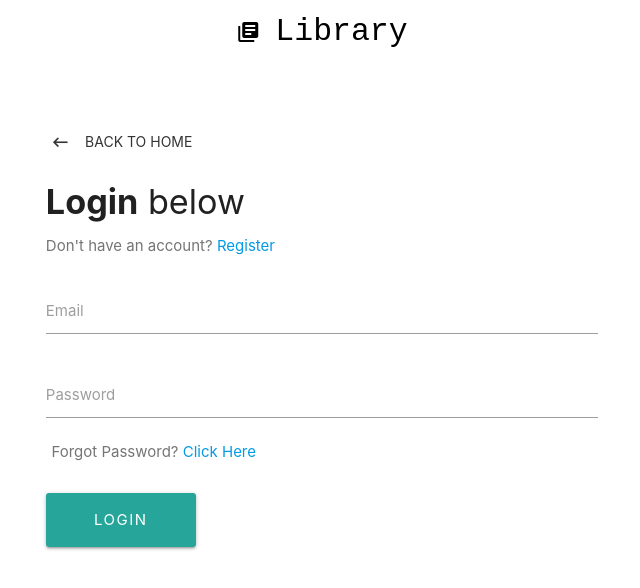
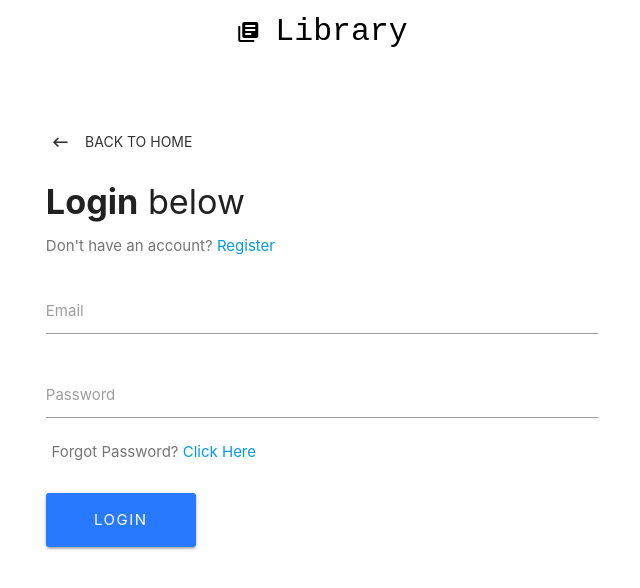
Before and after one commit to CallMeEllijah/companyx-onlinelibrary, a React (Create React App) app in the folder client/: page /login in a window 1280 px wide. Shown: the top 588 px of the page, without its empty margins (318-958 px from the left). Built offline with nearby package versions, Linux system fonts and the light colour scheme.

Commit message:
Update Login.js

```diff
--- a/client/src/components/auth/Login.js
+++ b/client/src/components/auth/Login.js
@@ -132,7 +132,7 @@ class Login extends Component {
                     marginTop: "1rem"
                   }}
                   type="submit"
-                  className="btn btn-large waves-effect waves-light hoverable Teal accent-3"
+                  className="btn btn-large waves-effect waves-light hoverable blue accent-3"
                 >
                   Login
                 </button>
```
